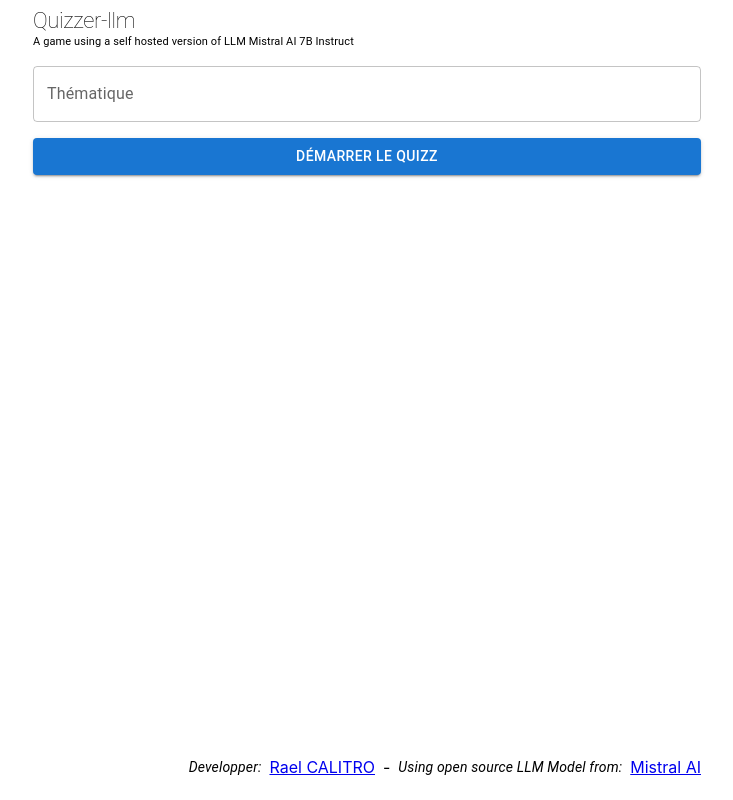
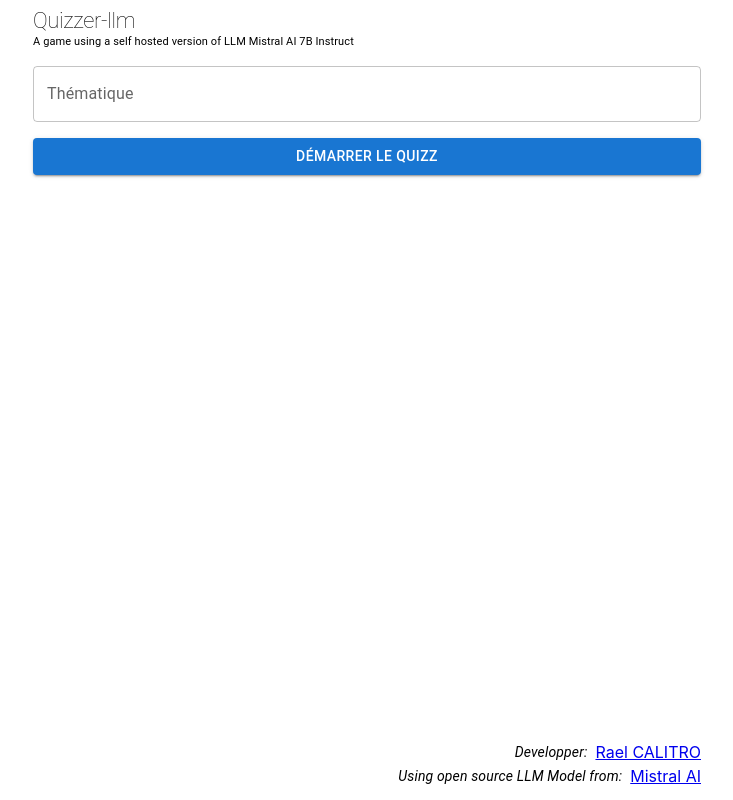
Before and after one commit to rael06/quizzer-llm, a React (Create React App) app in the folder ui/: page / in a window 1280 px wide. Shown: the whole page, without its empty margins (273-1006 px from the left). Built offline with nearby package versions, Linux system fonts and the light colour scheme.

Commit message:
improve footer

```diff
--- a/ui/src/components/Footer/classes.module.css
+++ b/ui/src/components/Footer/classes.module.css
@@ -1,6 +1,13 @@
 .root {
   display: flex;
+  flex-direction: column;
+  gap: 4px;
+  margin-left: auto;
+  align-items: flex-end;
+}
+
+.link {
+  display: flex;
   gap: 8px;
-  margin-left: auto;
   align-items: center;
 }
--- a/ui/src/components/Footer/index.tsx
+++ b/ui/src/components/Footer/index.tsx
@@ -5,15 +5,16 @@ import classes from "./classes.module.css";
 function Footer() {
   return (
     <Box className={classes.root}>
+      <Box className={classes.link}>
         <Typography variant="body2" fontStyle="italic">
           Developper:{" "}
         </Typography>
         <a href="https://rael-calitro.ovh" target="_blank" rel="noreferrer">
           Rael CALITRO
         </a>
+      </Box>
 
-      {" - "}
-
+      <Box className={classes.link}>
         <Typography variant="body2" fontStyle="italic">
           Using open source LLM Model from:{" "}
         </Typography>
@@ -21,6 +22,7 @@ function Footer() {
           Mistral AI
         </a>
       </Box>
+    </Box>
   );
 }
 
```
Lines whose indentation alone changed are shown as unchanged.
